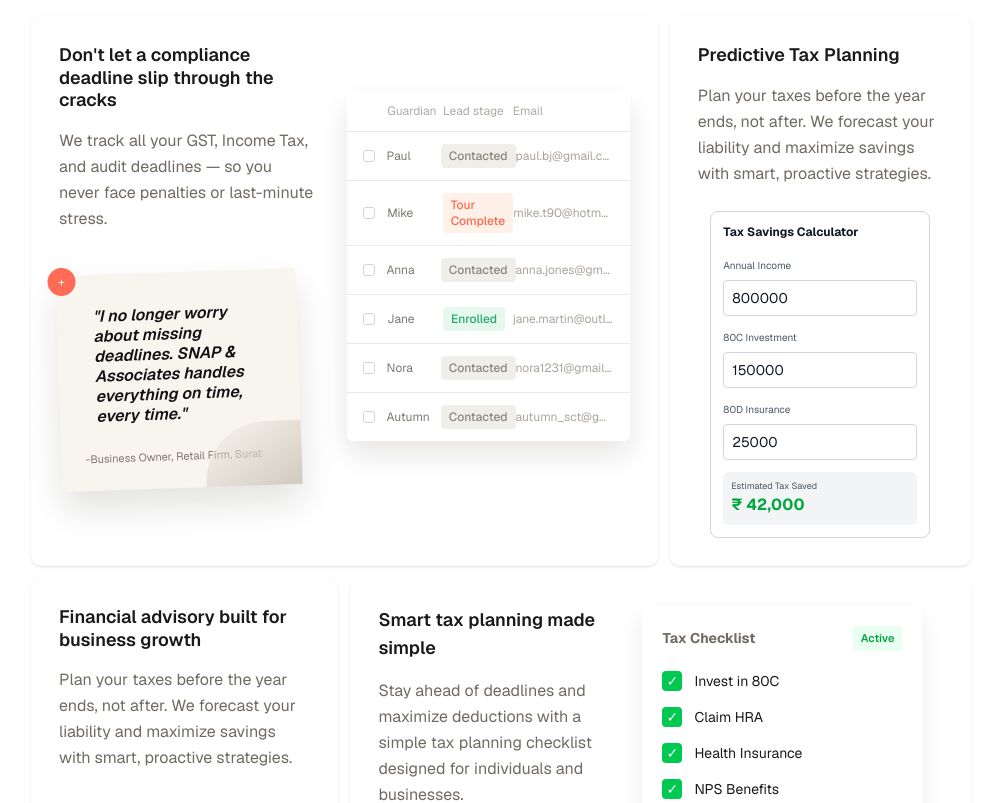
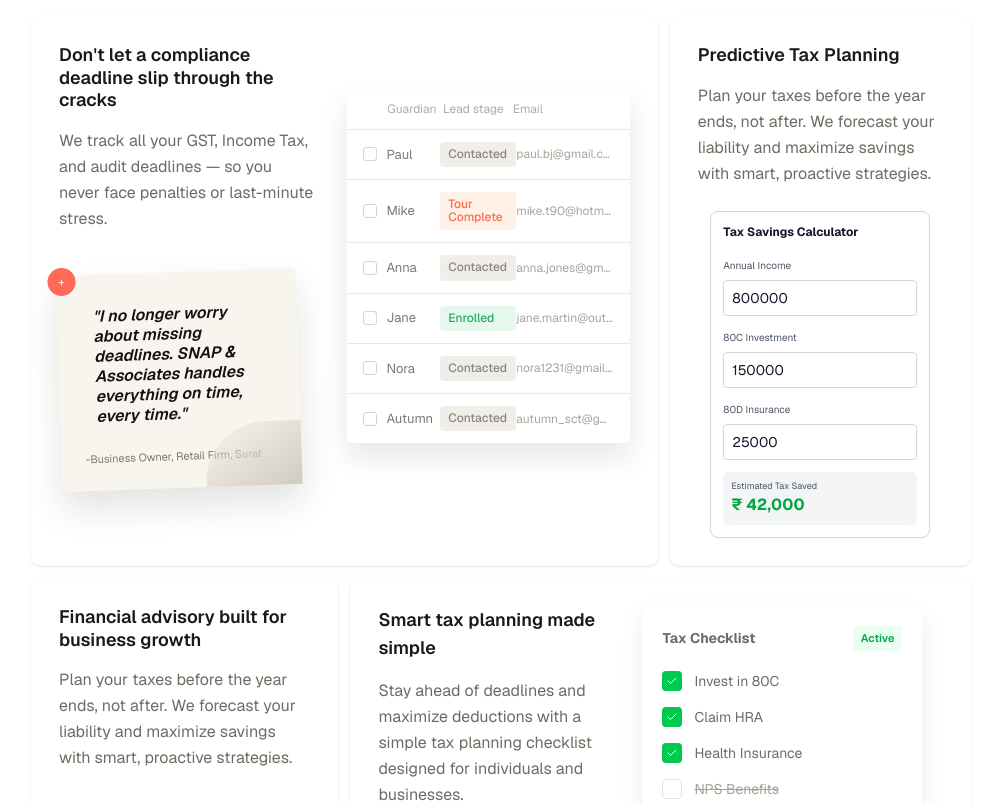
Before and after one commit to itbemotiondevloper/Snap, a Next.js app: page / in a window 1280 px wide. Shown: the part 3280-4083 px from the top of the page, without its empty margins (139-1140 px from the left). Built offline with nearby package versions, Linux system fonts and the light colour scheme; a web font is replaced by a local one.

Commit message:
feat: interactive checklists and footer layout fix

```diff
--- a/src/components/MarketingSection.tsx
+++ b/src/components/MarketingSection.tsx
@@ -1,15 +1,17 @@
 "use client";
 
+import { useState } from "react";
 import { motion } from "framer-motion";
 import { Check, Clock3, Menu, Megaphone, RefreshCw } from "lucide-react";
 import TaxCalculator from "./TaxCalculator";
-const leads = [
-  ["Paul", "Contacted", "paul.bj@gmail.com"],
-  ["Mike", "Tour Complete", "mike.t90@hotmail.com"],
-  ["Anna", "Contacted", "anna.jones@gmail.com"],
-  ["Jane", "Enrolled", "jane.martin@outlook.com"],
-  ["Nora", "Contacted", "nora1231@gmail.com"],
-  ["Autumn", "Contacted", "autumn_sct@gmail.com"],
+
+const initialLeads = [
+  { name: "Paul", stage: "Contacted", email: "paul.bj@gmail.com", checked: false },
+  { name: "Mike", stage: "Tour Complete", email: "mike.t90@hotmail.com", checked: false },
+  { name: "Anna", stage: "Contacted", email: "anna.jones@gmail.com", checked: false },
+  { name: "Jane", stage: "Enrolled", email: "jane.martin@outlook.com", checked: false },
+  { name: "Nora", stage: "Contacted", email: "nora1231@gmail.com", checked: false },
+  { name: "Autumn", stage: "Contacted", email: "autumn_sct@gmail.com", checked: false },
 ];
 
 function PaperNote({ quote, author }: { quote: string; author: string }) {
@@ -68,6 +70,22 @@ function PaperNote({ quote, author }: { quote: string; author: string }) {
   );
 }
 function LeadTable() {
+  const [leadData, setLeadData] = useState(initialLeads);
+
+  const toggleCheck = (index: number) => {
+    const newData = [...leadData];
+    newData[index].checked = !newData[index].checked;
+    setLeadData(newData);
+  };
+
+  const cycleStage = (index: number) => {
+    const stages = ["Contacted", "Tour Complete", "Enrolled"];
+    const newData = [...leadData];
+    const currentIdx = stages.indexOf(newData[index].stage);
+    newData[index].stage = stages[(currentIdx + 1) % stages.length];
+    setLeadData(newData);
+  };
+
   return (
     <div className="w-full overflow-hidden rounded-[6px] bg-white shadow-[0_14px_28px_rgba(28,22,12,0.10)]">
       <div className="grid grid-cols-[0.35fr_0.8fr_1fr_1.45fr] px-4 py-3 text-xs text-[#b0aca5]">
@@ -76,25 +94,40 @@ function LeadTable() {
         <span>Lead stage</span>
         <span>Email</span>
       </div>
-      {leads.map(([name, stage, email]) => (
+      {leadData.map((lead, index) => (
         <div
-          className="grid grid-cols-[0.35fr_0.8fr_1fr_1.45fr] items-center border-t border-[#eee9df] px-4 py-3 text-xs"
-          key={name}
+          className="grid grid-cols-[0.35fr_0.8fr_1fr_1.45fr] items-center border-t border-[#eee9df] px-4 py-3 text-xs transition-colors hover:bg-gray-50/50 cursor-pointer"
+          key={lead.name}
+          onClick={() => cycleStage(index)}
         >
-          <span className="size-3 rounded-[3px] border border-[#d9d4ca]" />
-          <span className="text-[#7c776f]">{name}</span>
-          <span
-            className={`w-fit rounded px-2 py-1 font-medium ${
-              stage === "Enrolled"
-                ? "bg-[#e6f8ed] text-[#27a867]"
-                : stage === "Tour Complete"
-                  ? "bg-[#fff0e8] text-[#ff684d]"
-                  : "bg-[#f0eee9] text-[#8b857c]"
-            }`}
+          <div
+            className="flex h-full items-center cursor-pointer"
+            onClick={(e) => {
+              e.stopPropagation();
+              toggleCheck(index);
+            }}
           >
-            {stage}
-          </span>
-          <span className="truncate text-[#aaa49b]">{email}</span>
+            <div className={`size-3.5 rounded-[3px] border flex items-center justify-center transition-colors ${
+              lead.checked ? 'bg-[#ff684d] border-[#ff684d]' : 'border-[#d9d4ca] bg-white'
+            }`}>
+              {lead.checked && <Check size={10} className="text-white" />}
+            </div>
+          </div>
+          <span className="text-[#7c776f] text-[13px]">{lead.name}</span>
+          <div className="flex items-center">
+            <div
+              className={`w-[76px] rounded-[4px] px-2 py-1.5 text-left font-medium leading-[1.1] transition-colors ${
+                lead.stage === "Enrolled"
+                  ? "bg-[#e6f8ed] text-[#27a867]"
+                  : lead.stage === "Tour Complete"
+                    ? "bg-[#fff0e8] text-[#ff684d]"
+                    : "bg-[#f0eee9] text-[#8b857c]"
+              }`}
+            >
+              {lead.stage}
+            </div>
+          </div>
+          <span className="truncate text-[#aaa49b]">{lead.email}</span>
         </div>
       ))}
     </div>
@@ -129,6 +162,12 @@ function WebsitePreview() {
     "NPS Benefits",
   ];
 
+  const [checkedItems, setCheckedItems] = useState<Record<string, boolean>>({});
+
+  const toggleItem = (item: string) => {
+    setCheckedItems((prev) => ({ ...prev, [item]: !prev[item] }));
+  };
+
   return (
     <div className="mx-auto mt-9 w-full max-w-[250px] overflow-hidden rounded-[14px] border-[6px] border-[#e7e1d6] bg-white">
       <div className="px-4 py-4">
@@ -144,9 +183,15 @@ function WebsitePreview() {
           {checklist.map((item) => (
             <div
               key={item}
-              className="flex items-center gap-2 rounded-md border border-[#ece7dd] px-3 py-2"
+              className="flex items-center gap-2 rounded-md border border-[#ece7dd] px-3 py-2 cursor-pointer transition-colors hover:bg-gray-50"
+              onClick={() => toggleItem(item)}
             >
-              <input type="checkbox" className="h-3 w-3" />
+              <input
+                type="checkbox"
+                className="h-3 w-3 cursor-pointer"
+                checked={!!checkedItems[item]}
+                onChange={() => {}}
+              />
               <span className="text-xs font-medium">{item}</span>
             </div>
           ))}
@@ -198,6 +243,19 @@ function TaxChecklistCard() {
     "NPS Benefits",
   ];
 
+  const [checkedItems, setCheckedItems] = useState<Record<string, boolean>>({
+    "Invest in 80C": true,
+    "Claim HRA": true,
+    "Health Insurance": true,
+    "NPS Benefits": false,
+  });
+
+  const toggleItem = (item: string) => {
+    setCheckedItems((prev) => ({ ...prev, [item]: !prev[item] }));
+  };
+
+  const completedCount = Object.values(checkedItems).filter(Boolean).length;
+
   return (
     <div className="rounded-[6px] bg-white p-5 shadow-[0_10px_24px_rgba(28,22,12,0.08)] w-full max-w-[280px] lg:w-[280px]">
       <div className="flex items-center justify-between">
@@ -211,18 +269,25 @@ function TaxChecklistCard() {
       </div>
 
       <div className="mt-5 space-y-4">
-        {items.map((item) => (
-          <div key={item} className="flex items-center gap-3 text-sm">
-            <span className="grid size-5 shrink-0 place-items-center rounded bg-green-500 text-white">
-              ✓
-            </span>
-            {item}
-          </div>
-        ))}
+        {items.map((item) => {
+          const isChecked = !!checkedItems[item];
+          return (
+            <div
+              key={item}
+              className="flex items-center gap-3 text-sm cursor-pointer transition-opacity hover:opacity-80"
+              onClick={() => toggleItem(item)}
+            >
+              <div className={`grid size-5 shrink-0 place-items-center rounded transition-colors ${isChecked ? 'bg-green-500 text-white' : 'border border-[#e7e1d6] bg-white'}`}>
+                {isChecked && <Check size={12} />}
+              </div>
+              <span className={isChecked ? 'text-[#706b62]' : 'text-[#a7a195] line-through'}>{item}</span>
+            </div>
+          );
+        })}
       </div>
 
       <div className="mt-6 rounded bg-gray-100 p-3 text-xs text-gray-700 dark:bg-gray-800 dark:text-gray-200">
-        3 / 4 tasks completed
+        {completedCount} / {items.length} tasks completed
       </div>
     </div>
   );
```
Also changed, not shown: src/components/FooterSection.tsx (+46 -109 lines).
